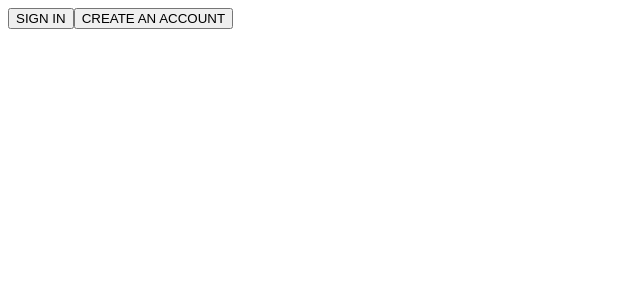
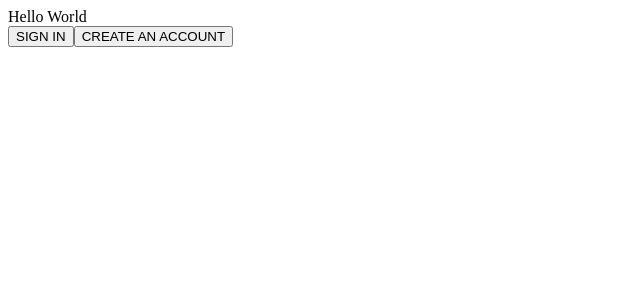
Before and after one commit to jonathan-dwight/jjstudio-frontend, a React (Create React App) app: page /#/ in a window 1280 px wide. Both pictures are taken after a click on the button "SIGN IN". Shown: the top 300 px of the page, without its empty margins (0-640 px from the left). Built offline with nearby package versions, Linux system fonts and the light colour scheme.

Commit message:
fix modal

```diff
--- a/src/actions/modal_action.js
+++ b/src/actions/modal_action.js
@@ -2,6 +2,7 @@ export const OPEN_MODAL = 'OPEN_MODAL';
 export const CLOSE_MODAL = 'CLOSE_MODAL';
 
 export const openModal = (modal, id) => {
+    debugger
     return {
         type: OPEN_MODAL,
         modal: {
--- a/src/components/app.jsx
+++ b/src/components/app.jsx
@@ -1,11 +1,18 @@
 import React from 'react';
+import Modal from "./modal/modal"
 import { Route, Switch, Redirect } from 'react-router-dom';
 import HomeContainer from "./home/home_container"
 
 const App = () => {
     return (
         <>
-            <Route exact path = "/" component={HomeContainer} />
+            <div>
+                <Modal />
+
+                <Switch>
+                    <Route exact path = "/" component={HomeContainer} />
+                </Switch>
+            </div>
         </>
     )
 }
--- a/src/components/modal/modal.jsx
+++ b/src/components/modal/modal.jsx
@@ -1,8 +1,8 @@
 import React from 'react';
-import { closeModal } from '../../actions/modal_actions';
+import { closeModal } from '../../actions/modal_action';
 import { connect } from 'react-redux';
-import LoginFormContainer from '../session_form/login_form_container';
-import SignupFormContainer from '../session_form/signup_form_container';
+import LoginFormContainer from '../session/login_form_container';
+import SignupFormContainer from '../session/signup_form_container';
 
 const Modal = ({ modal, closeModal }) => {
     debugger
--- a/src/components/session/login_form._container.jsx
+++ b/src/components/session/login_form_container.jsx
@@ -2,7 +2,7 @@ import React from 'react';
 import SessionForm from "./session_form"
 import { connect } from "react-redux";
 import { login, clearErrors } from "../../actions/session_actions";
-import { openModal, closeModal } from '../../actions/modal_actions';
+import { openModal, closeModal } from '../../actions/modal_action';
 
 
 const mapStateToProps = (state) => {
--- a/src/components/session/session_form.jsx
+++ b/src/components/session/session_form.jsx
@@ -12,6 +12,15 @@ class SessionForm extends React.Component {
             password2: "",
         }
     }
+
+    render() {
+        return (
+            <>
+                <div>Hello World</div>
+            </>
+
+        )
+    }
 }
 
 export default withRouter(SessionForm)
--- a/src/components/session/signup_form.jsx
+++ b/src/components/session/signup_form_container.jsx
@@ -2,7 +2,7 @@ import React from 'react';
 import { connect } from "react-redux";
 import SessionForm from "./session_form"
 import { signup, clearErrors } from "../../actions/session_actions";
-import { openModal, closeModal } from '../../actions/modal_actions';
+import { openModal, closeModal } from '../../actions/modal_action';
 
 const mapStateToProps = (state, ownProps) => {
     let errors = state.errors.session
--- a/src/reducers/modal_reducer.js
+++ b/src/reducers/modal_reducer.js
@@ -1,6 +1,7 @@
 import { OPEN_MODAL, CLOSE_MODAL } from '../actions/modal_action';
 
 export default function modalReducer(state = null, action) {
+    debugger
     switch (action.type) {
         case OPEN_MODAL:
             return action.modal;
```
